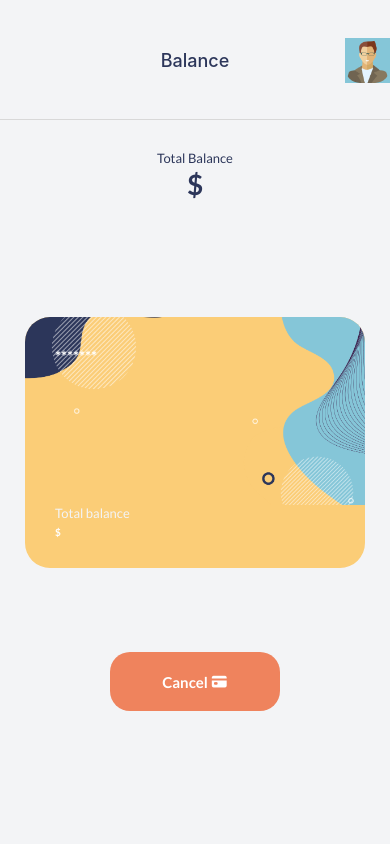
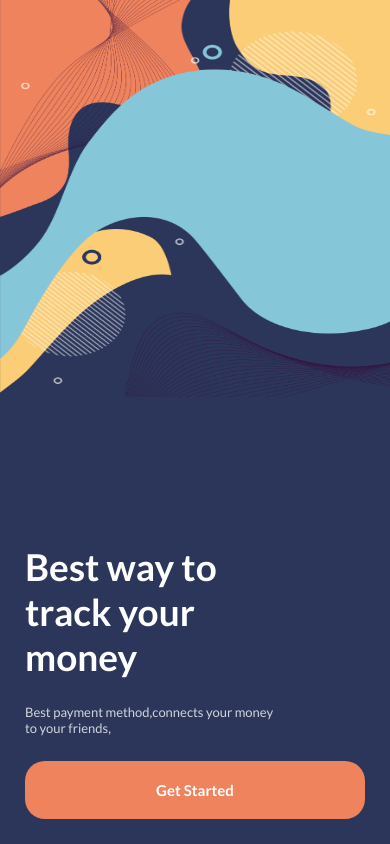
Before and after one commit to Mirko-khatab/MobApp, a React Native app: screen / in a window 390 px wide. Built offline with nearby package versions, Linux system fonts and the light colour scheme.

Commit message:
navigator_complet_app

```diff
--- a/src/components/Cards/CardItem.tsx
+++ b/src/components/Cards/CardItem.tsx
@@ -42,8 +42,16 @@
   flex: 1;
 `
 
+import { useNavigation } from '@react-navigation/native'
+import {Props as HomeProps} from '../../screens/Home'
+
 const CardItem: FunctionComponent<CardProps> = (props) => {
-  const handlePress = () => {}
+  const navigation = useNavigation<HomeProps["navigation"]>()
+
+  const handlePress = () => {
+    navigation.navigate("Balance",{...props})
+  }
+
   return (
     <CardBackground source={card_bg}>
       <CardTouchable underlayColor={colors.secondary} onPress={handlePress}>
--- a/src/navigators/RootStack.tsx
+++ b/src/navigators/RootStack.tsx
@@ -41,7 +41,7 @@
             />
           ),
         }}
-        initialRouteName="Balance"
+        initialRouteName="Welcome"
       >
         <Stack.Screen
           name="Welcome"
--- a/src/screens/Welcome.tsx
+++ b/src/screens/Welcome.tsx
@@ -6,6 +6,11 @@
 import SmallText from '../components/Texts/SmallText'
 import RegularButton from '../components/Buttons/RegularButton'
 import { useNavigation } from '@react-navigation/native'
+
+import { RootStackParamList } from '../navigators/RootStack'
+import { StackScreenProps } from '@react-navigation/stack'
+type Props =StackScreenProps<RootStackParamList,"Welcome">
+
 //custom components
 import { colors } from '../components/color'
 import { Container } from '../components/shared'
@@ -34,8 +39,9 @@
   justify-content: flex-end;
 `
 
-const Welcome: FunctionComponent = () => {
-  const navigation = useNavigation<any>()
+const Welcome: FunctionComponent<Props> = ({navigation}) => {
+
+
 
   return (
     <>
```
Also changed, not shown: src/screens/Home.tsx (+7 -1 lines).
